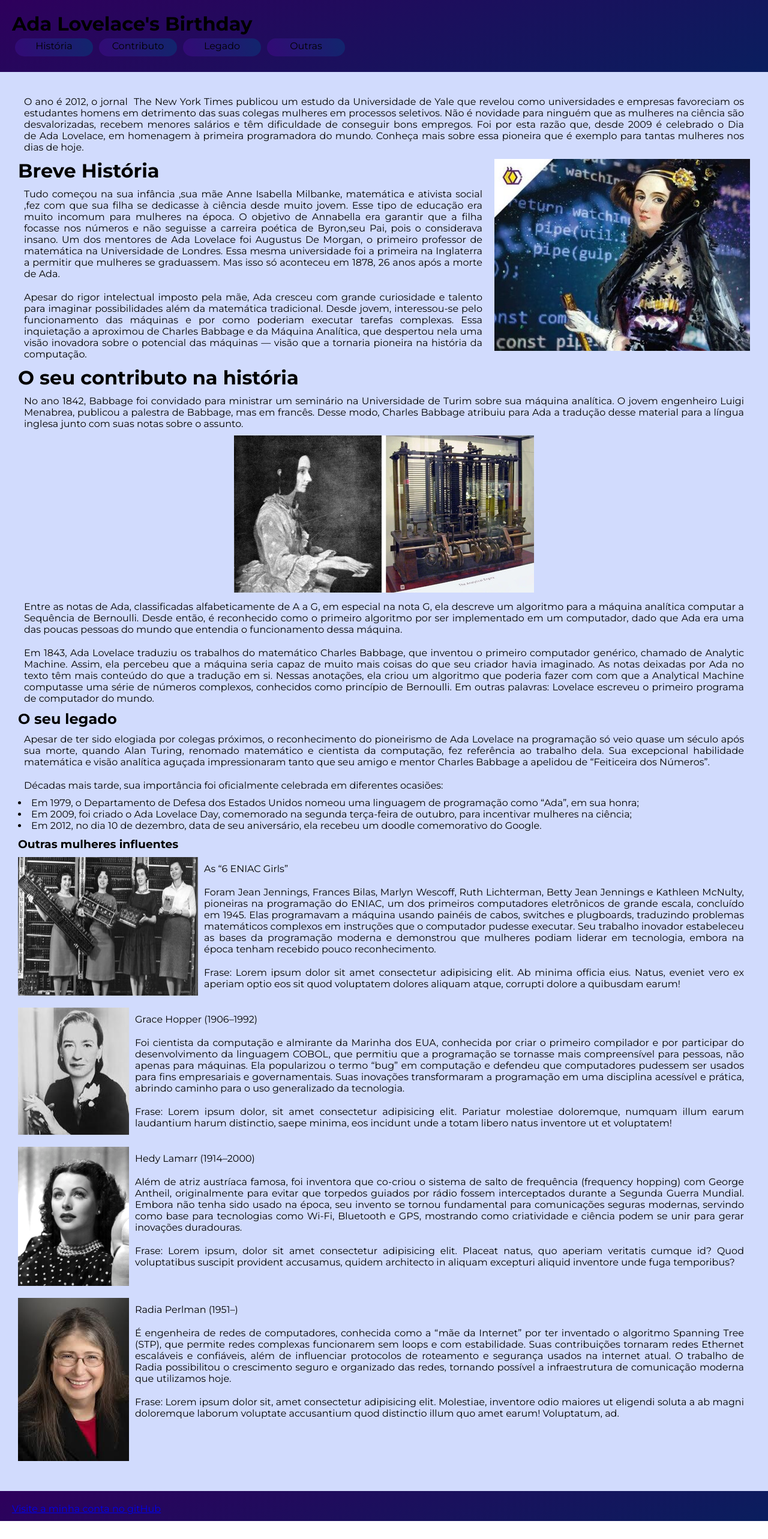
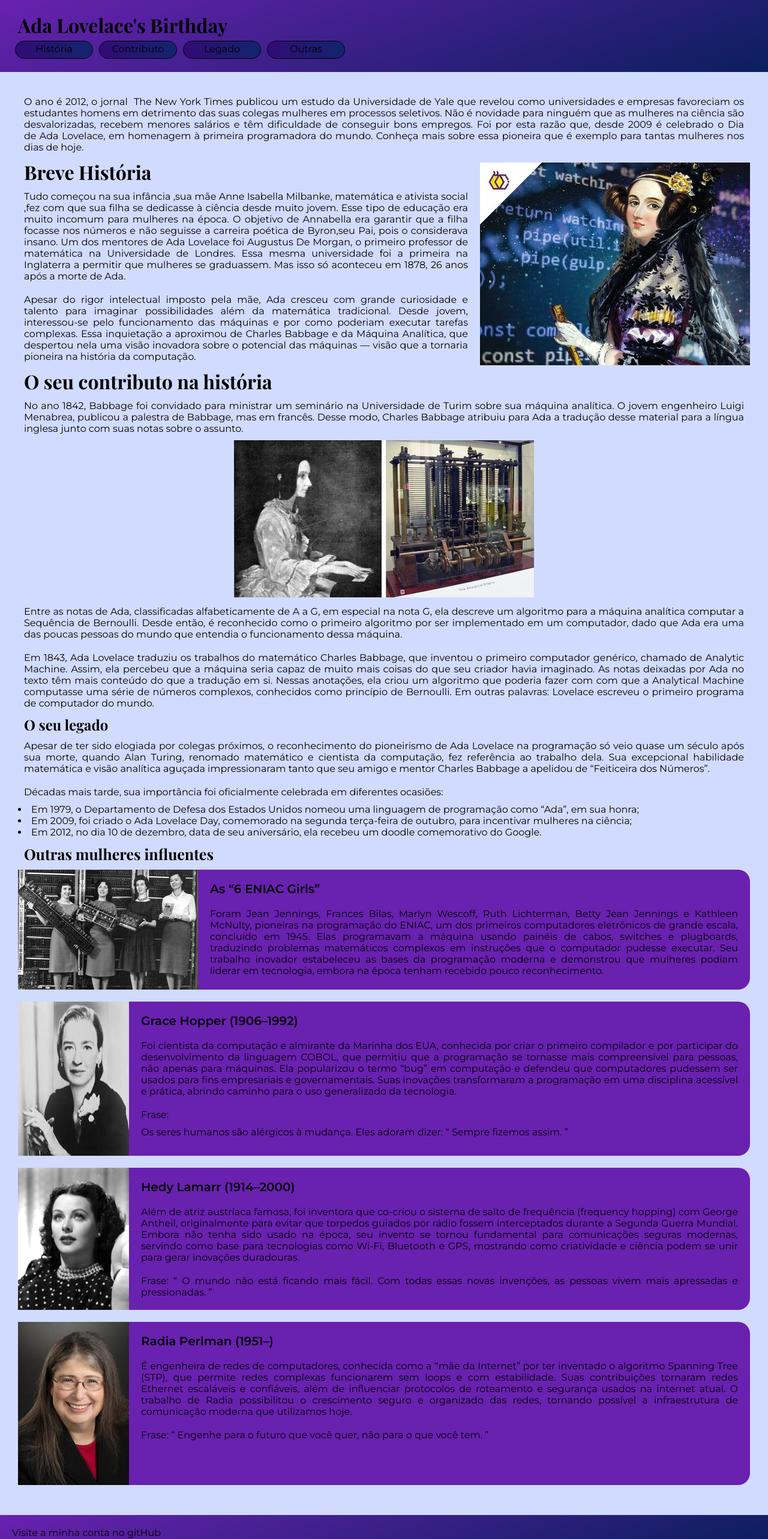
Before and after one commit to InesJB167/Ada-webpage, a plain HTML site: page index.html in a window 1280 px wide. Shown: the top 2566 px of the page at 60% size. Before the commit the page ends 2536 px from the top, so only its background shows below. Drawn offline with nearby package versions, Linux system fonts and the light colour scheme; a web font is replaced by a local one.

Commit message:
Mais alteraçoes no index e no style ,adicione tbm algumas imagens

```diff
--- a/index.html
+++ b/index.html
@@ -28,11 +28,15 @@
                     Tudo começou na sua infância ,sua mãe Anne Isabella Milbanke, matemática e ativista social ,fez com que sua filha se dedicasse à ciência desde muito jovem. Esse tipo de educação era muito incomum para mulheres na época. O objetivo de Annabella era garantir que a filha focasse nos números e não seguisse a carreira poética de Byron,seu Pai, pois o considerava insano. Um dos mentores de Ada Lovelace foi Augustus De Morgan, o primeiro professor de matemática na Universidade de Londres.
                      Essa mesma universidade foi a primeira na Inglaterra a permitir que mulheres se graduassem. Mas isso só aconteceu em 1878, 26 anos após a morte de Ada.
                 </p>
+
                 <p>
                     Apesar do rigor intelectual imposto pela mãe, Ada cresceu com grande curiosidade e talento para imaginar possibilidades além da matemática tradicional. Desde jovem, interessou-se pelo funcionamento das máquinas e por como poderiam executar tarefas complexas. Essa inquietação a aproximou de Charles Babbage e da Máquina Analítica, que despertou nela uma visão inovadora sobre o potencial das máquinas — visão que a tornaria pioneira na história da computação.
                 </p>
             </div>
-            <img src="img/ada1.2.jpg" width="450" height="320" alt="Foto de Ada Lovelace">
+            <picture>
+                <source media="(max-width: 793px)" srcset="img/ada1.3.jpg" type="image/jpg">
+                <img src="img/ada1.2.jpg" alt="Imagem de Ada Lovelace">
+            </picture>
         </div>
 
         <h1 id="menu2" class="titulo">O seu contributo na história</h1>
@@ -40,7 +44,13 @@
            No ano 1842, Babbage foi convidado para ministrar um seminário na Universidade de Turim sobre sua máquina analítica. O jovem engenheiro Luigi Menabrea, publicou a palestra de Babbage, mas em francês. Desse modo, Charles Babbage atribuiu para Ada a tradução desse material para a língua inglesa junto com suas notas sobre o assunto.
         </p>
         <div id="img_centro">
+            <picture>
+
+                <source media="(max-width: 489px)" srcset="img/ada2.3.jpg" type="image/jpg">
+                <source media="(max-width: 789px)" srcset="img/ada2.1.jpg" type="image/jpg">
+
                 <img  src="img/ada2.jpg" alt="Magic machine" >
+            </picture>
         </div>
 
         <p>
@@ -51,6 +61,8 @@
             Em 1843, Ada Lovelace traduziu os trabalhos do matemático Charles Babbage, que inventou o primeiro computador genérico, chamado de Analytic Machine. Assim, ela percebeu que a máquina seria capaz de muito mais coisas do que seu criador havia imaginado. As notas deixadas por Ada no texto têm mais conteúdo do que a tradução em si. Nessas anotações, ela criou um algoritmo que poderia fazer com com que a Analytical Machine computasse uma série de números complexos, conhecidos como princípio de Bernoulli. Em outras palavras: Lovelace escreveu o primeiro programa de computador do mundo.
         </p>
 
+        <div id="carrossel_container">
+
                 <div id="frases_container">
                     <!--aqui terá um carrossel de frases de Ada Lovelace-->
                     <div class="frases"></div>
@@ -58,6 +70,8 @@
                     <div class="frases"></div>
                     <div class="frases"></div>
                     <div class="frases"></div>
+                </div>
+
         </div>
 
         <h2 id="menu3" class="titulo">O seu legado</h2>
@@ -84,50 +98,66 @@
         <!--As fotos ficam à esquerda e a descrição à direita-->
         <div id="fotos_container">
             <div class="foto">
+
                     <img src="img/eniac1.jpg" alt="Imgem 1">
-                <div>
+
+                <div class="texto_descritivo">
                     <p class="subtitulo">As “6 ENIAC Girls”</p>
                     <p>
                          Foram Jean Jennings, Frances Bilas, Marlyn Wescoff, Ruth Lichterman, Betty Jean Jennings e Kathleen McNulty, pioneiras na programação do ENIAC, um dos primeiros computadores eletrônicos de grande escala, concluído em 1945. Elas programavam a máquina usando painéis de cabos, switches e plugboards, traduzindo problemas matemáticos complexos em instruções que o computador pudesse executar. Seu trabalho inovador estabeleceu as bases da programação moderna e demonstrou que mulheres podiam liderar em tecnologia, embora na época tenham recebido pouco reconhecimento.
                     </p>
-                    <p>
-                        Frase: Lorem ipsum dolor sit amet consectetur adipisicing elit. Ab minima officia eius. Natus, eveniet vero ex aperiam optio eos sit quod voluptatem dolores aliquam atque, corrupti dolore a quibusdam earum!
-                    </p>
+
                 </div>
             </div>
              <div class="foto">
                 <img src="img/grace1.jpeg" alt="Imgem 2">
-                <div>
+                <div class="texto_descritivo">
                     <p class="subtitulo">Grace Hopper (1906–1992)</p>
                     <p>
                         Foi cientista da computação e almirante da Marinha dos EUA, conhecida por criar o primeiro compilador e por participar do desenvolvimento da linguagem COBOL, que permitiu que a programação se tornasse mais compreensível para pessoas, não apenas para máquinas. Ela popularizou o termo “bug” em computação e defendeu que computadores pudessem ser usados para fins empresariais e governamentais. Suas inovações transformaram a programação em uma disciplina acessível e prática, abrindo caminho para o uso generalizado da tecnologia.
                     </p>
                     <p>
-                        Frase: Lorem ipsum dolor, sit amet consectetur adipisicing elit. Pariatur molestiae doloremque, numquam illum earum laudantium harum distinctio, saepe minima, eos incidunt unde a totam libero natus inventore ut et voluptatem!
+                        Frase:
+
+                            <blockquote>
+                                  Os seres humanos são alérgicos à mudança. Eles adoram dizer:
+                                  <q>
+                              Sempre fizemos assim.
+                            </q>
+                            </blockquote>
+
+
                     </p>
+
                 </div>
             </div>
              <div class="foto">
                 <img src="img/hedy1.jpg" alt="Imgem 3">
-                <div>
+                <div class="texto_descritivo">
                     <p class="subtitulo">Hedy Lamarr (1914–2000)</p>
                     <p>
                        Além de atriz austríaca famosa, foi inventora que co-criou o sistema de salto de frequência (frequency hopping) com George Antheil, originalmente para evitar que torpedos guiados por rádio fossem interceptados durante a Segunda Guerra Mundial. Embora não tenha sido usado na época, seu invento se tornou fundamental para comunicações seguras modernas, servindo como base para tecnologias como Wi-Fi, Bluetooth e GPS, mostrando como criatividade e ciência podem se unir para gerar inovações duradouras.
                     </p>
                     <p>
-                        Frase: Lorem ipsum, dolor sit amet consectetur adipisicing elit. Placeat natus, quo aperiam veritatis cumque id? Quod voluptatibus suscipit provident accusamus, quidem architecto in aliquam excepturi aliquid inventore unde fuga temporibus?
+                        Frase:
+                        <q>
+                            O mundo não está ficando mais fácil. Com todas essas novas invenções, as pessoas vivem mais apressadas e pressionadas.
+                        </q>
+
                     </p>
                 </div>
             </div>
              <div class="foto">
                 <img src="img/images.jpeg" alt="Imgem 4">
-                <div>
+                <div class="texto_descritivo">
                     <p class="subtitulo">Radia Perlman (1951–)</p>
                     <p>
                          É engenheira de redes de computadores, conhecida como a “mãe da Internet” por ter inventado o algoritmo Spanning Tree (STP), que permite redes complexas funcionarem sem loops e com estabilidade. Suas contribuições tornaram redes Ethernet escaláveis e confiáveis, além de influenciar protocolos de roteamento e segurança usados na internet atual. O trabalho de Radia possibilitou o crescimento seguro e organizado das redes, tornando possível a infraestrutura de comunicação moderna que utilizamos hoje.
                     </p>
-                    <p>
-                        Frase: Lorem ipsum dolor sit, amet consectetur adipisicing elit. Molestiae, inventore odio maiores ut eligendi soluta a ab magni doloremque laborum voluptate accusantium quod distinctio illum quo amet earum! Voluptatum, ad.
+                    <p>Frase:
+                        <q>
+                            Engenhe para o futuro que você quer, não para o que você tem.
+                        </q>
                     </p>
                 </div>
             </div>
--- a/style.css
+++ b/style.css
@@ -1,12 +1,14 @@
 @charset "UTF-8";
 
 @import url('https://fonts.googleapis.com/css2?family=Montserrat:ital,wght@0,100..900;1,100..900&family=Orbitron:wght@400..900&display=swap');
+@import url('https://fonts.googleapis.com/css2?family=Playfair+Display:ital,wght@0,400..900;1,400..900&display=swap');
 
 /*pre definition of some elements of the page*/
 :root{
     --font: "Montserrat", sans-serif;
+    --font2: "Playfair Display", serif;
     /*paleta de cores*/
-    --cor1: #2E005C;
+    --cor1: #6921b0;
     --cor2: #330A76;
     --cor3: #1B1875;
     --cor4: #11266D;
@@ -18,6 +20,12 @@
     margin: 0px;
     padding: 0px;
     box-sizing: border-box;
+}
+
+.titulo{
+    font-family: var(--font2);
+    margin-left: 10px;
+    margin-right: 10px;
 }
 
 body{
@@ -69,6 +77,7 @@ header nav a {
      /*para retirar aquele traço que aparece no tema*/
     outline: none;
     caret-color: transparent;
+    border: 1px solid black;
 }
 
 header nav a:focus-visible {
@@ -78,7 +87,7 @@ header nav a:focus-visible {
 
 main{
     padding: 30px;
-    /*background-color: #0A0815;
+   /* background-color: #0A0815;
     color: #fff;*/
     background-color: #7e9bf85b;
 }
@@ -91,6 +100,17 @@ main p{
 div#story_container{
     display: flex;
     gap: 10px;
+    align-items: center;
+}
+
+#story_container picture img{
+    width: 100%;
+    height: auto;
+    display: block;
+}
+
+#parte1{
+    flex: 1;
 }
 
 #img_centro{
@@ -105,16 +125,99 @@ main ul {
 #menu4{
     margin-top: 10px;
     margin-bottom: 10px;
-
+    font-size: 25px;
 }
 
 div.foto{
     display: flex;
     margin-bottom: 20px;
+
 }
+
+
+
+div.foto blockquote{
+    margin-left: 10px;
+}
+
+.subtitulo{
+    font-size: 20px;
+    font-weight: 600;
+}
+
+div.texto_descritivo{
+    background-color: var(--cor1);
+    border-top-right-radius: 20px;
+    border-bottom-right-radius: 20px;
+    padding: 10px;
+    position: relative;
+    display: flex;
+    flex-direction: column;
+}
+
+
+
+/*montando o carrossel de imagens*/
+
+
+
+/*
+button{
+    width: 200px;
+    height: 40px;
+    padding: 10px;
+    border-radius: 20px;
+    background-image: linear-gradient(75deg, var(--cor2),var(--cor4));
+    border: none;
+    position: absolute;
+    right: 60px;
+    bottom: 20px;
+}*/
 
 footer{
     height: 50px;
     padding: 20px;
     background-image: linear-gradient(160deg,var(--cor1),var(--cor5));
 }
+
+footer a{
+    color: black;
+    text-decoration: none;
+}
+
+footer a:hover {
+    text-decoration: underline;
+}
+
+/*responsividade*/
+@media (max-width: 442px) {
+
+    .foto{
+        flex-direction: column;
+        align-items: center;
+        text-align: center;
+    }
+
+    .foto img{
+        width: 80%;
+
+    }
+
+    .texto_descritivo{
+        text-align: center;
+        width: 100%;
+    }
+}
+
+@media (max-width: 786px) {
+    #story_container{
+        display: flex;
+        flex-direction: column;
+        align-items: center;
+    }
+
+    #parte1{
+        width: 100%;
+    }
+
+}
```
Also changed, not shown: img/ada1.3.jpg (added), img/ada1.jpg (deleted), img/ada2.1.jpg (added), img/ada2.3.jpg (added), img/eniac1.2.jpg (added). Lines whose indentation alone changed are shown as unchanged.
